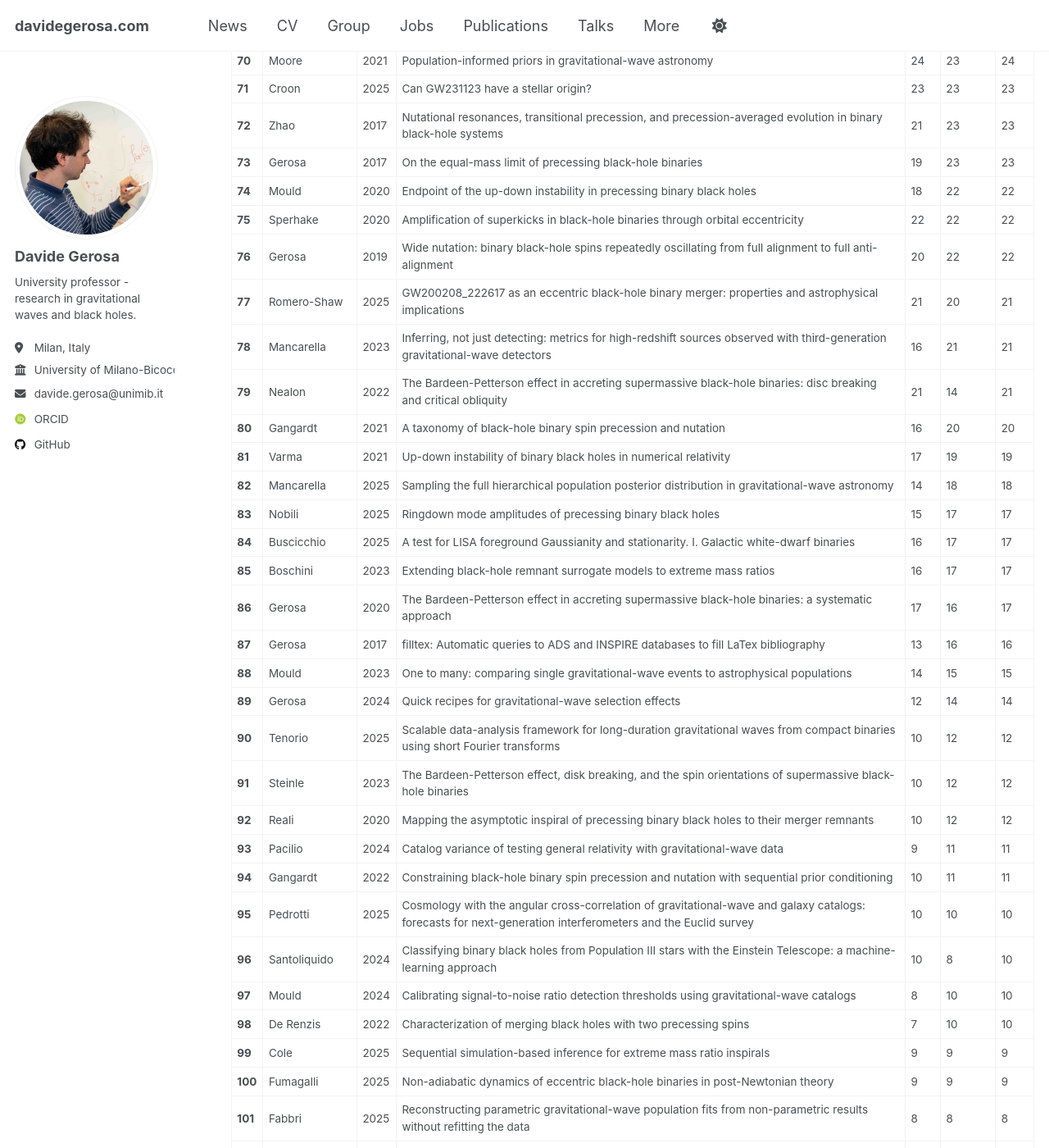
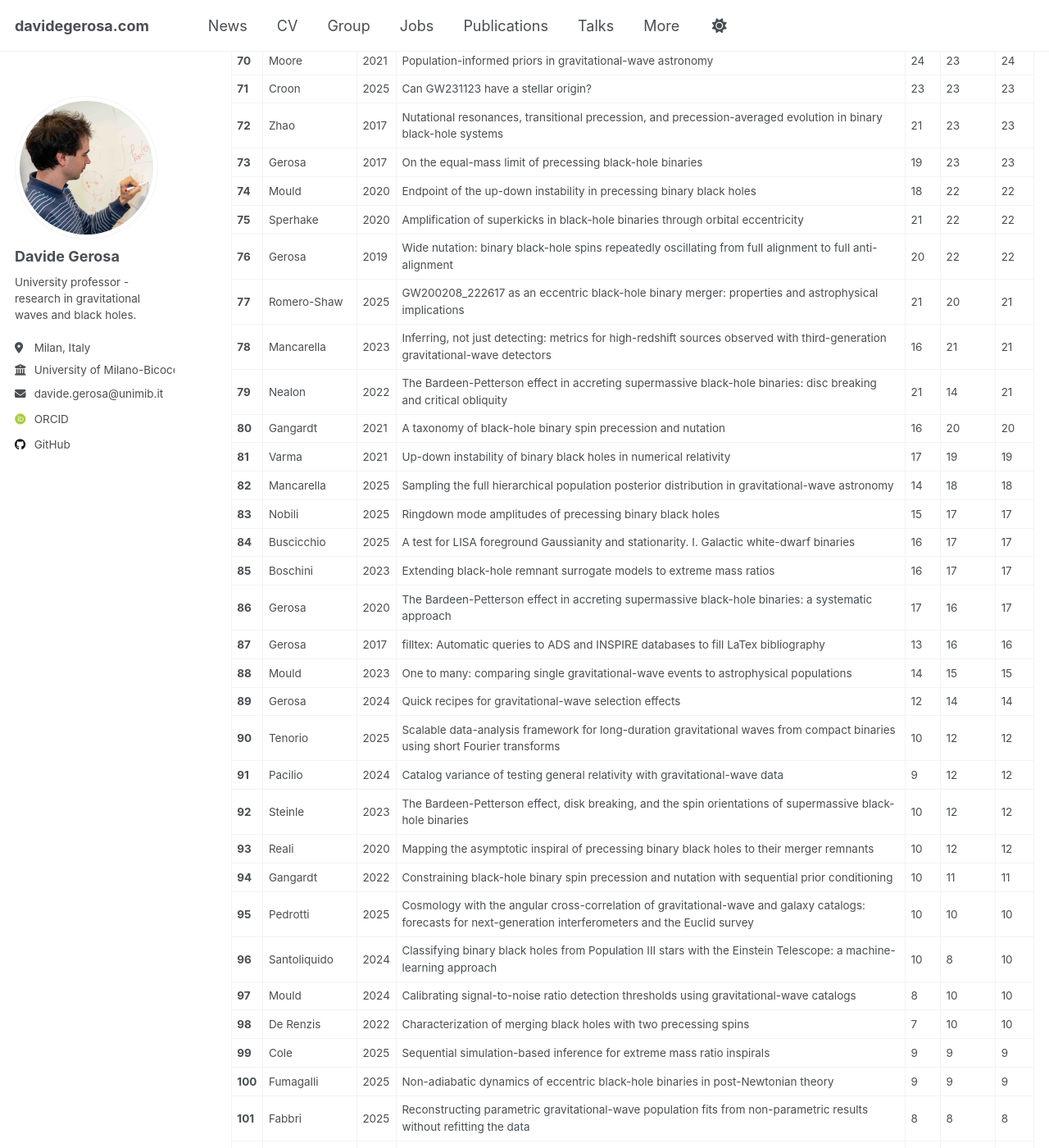
Before and after one commit to dgerosa/website, a Jekyll site: the page built from _pages/citations.md, in a window 1280 px wide and 1400 px high, scrolled down 3276 px. Shown: the whole window at 82% size. Built offline with Jekyll 4.4.1, drawn with Linux system fonts in a browser that asks for light colours; some web fonts are replaced; some of the changed text lies outside the part shown.

Commit message:
Website update from workflow

```diff
--- a/_pages/_citations.md
+++ b/_pages/_citations.md
@@ -83,7 +83,7 @@
 | **72** | Zhao | 2017 | Nutational resonances, transitional precession, and precession-averaged evolution in binary black-hole systems | 21 | 23 | 23 |
 | **73** | Gerosa | 2017 | On the equal-mass limit of precessing black-hole binaries | 19 | 23 | 23 |
 | **74** | Mould | 2020 | Endpoint of the up-down instability in precessing binary black holes | 18 | 22 | 22 |
-| **75** | Sperhake | 2020 | Amplification of superkicks in black-hole binaries through orbital eccentricity | 22 | 22 | 22 |
+| **75** | Sperhake | 2020 | Amplification of superkicks in black-hole binaries through orbital eccentricity | 21 | 22 | 22 |
 | **76** | Gerosa | 2019 | Wide nutation: binary black-hole spins repeatedly oscillating from full alignment to full anti-alignment | 20 | 22 | 22 |
 | **77** | Romero-Shaw | 2025 | GW200208_222617 as an eccentric black-hole binary merger: properties and astrophysical implications | 21 | 20 | 21 |
 | **78** | Mancarella | 2023 | Inferring, not just detecting: metrics for high-redshift sources observed with third-generation gravitational-wave detectors | 16 | 21 | 21 |
@@ -99,9 +99,9 @@
 | **88** | Mould | 2023 | One to many: comparing single gravitational-wave events to astrophysical populations | 14 | 15 | 15 |
 | **89** | Gerosa | 2024 | Quick recipes for gravitational-wave selection effects | 12 | 14 | 14 |
 | **90** | Tenorio | 2025 | Scalable data-analysis framework for long-duration gravitational waves from compact binaries using short Fourier transforms | 10 | 12 | 12 |
-| **91** | Steinle | 2023 | The Bardeen-Petterson effect, disk breaking, and the spin orientations of supermassive black-hole binaries | 10 | 12 | 12 |
-| **92** | Reali | 2020 | Mapping the asymptotic inspiral of precessing binary black holes to their merger remnants | 10 | 12 | 12 |
-| **93** | Pacilio | 2024 | Catalog variance of testing general relativity with gravitational-wave data | 9 | 11 | 11 |
+| **91** | Pacilio | 2024 | Catalog variance of testing general relativity with gravitational-wave data | 9 | 12 | 12 |
+| **92** | Steinle | 2023 | The Bardeen-Petterson effect, disk breaking, and the spin orientations of supermassive black-hole binaries | 10 | 12 | 12 |
+| **93** | Reali | 2020 | Mapping the asymptotic inspiral of precessing binary black holes to their merger remnants | 10 | 12 | 12 |
 | **94** | Gangardt | 2022 | Constraining black-hole binary spin precession and nutation with sequential prior conditioning | 10 | 11 | 11 |
 | **95** | Pedrotti | 2025 | Cosmology with the angular cross-correlation of gravitational-wave and galaxy catalogs: forecasts for next-generation interferometers and the Euclid survey | 10 | 10 | 10 |
 | **96** | Santoliquido | 2024 | Classifying binary black holes from Population III stars with the Einstein Telescope: a machine-learning approach | 10 | 8 | 10 |
```
Also changed, not shown: other parts of _pages/_citations.md (+16 -16 lines), _pages/_group.md (+1 -1 lines), _pages/_publications.md (+1 -1 lines), _pages/_talks.md (+5 -2 lines).
